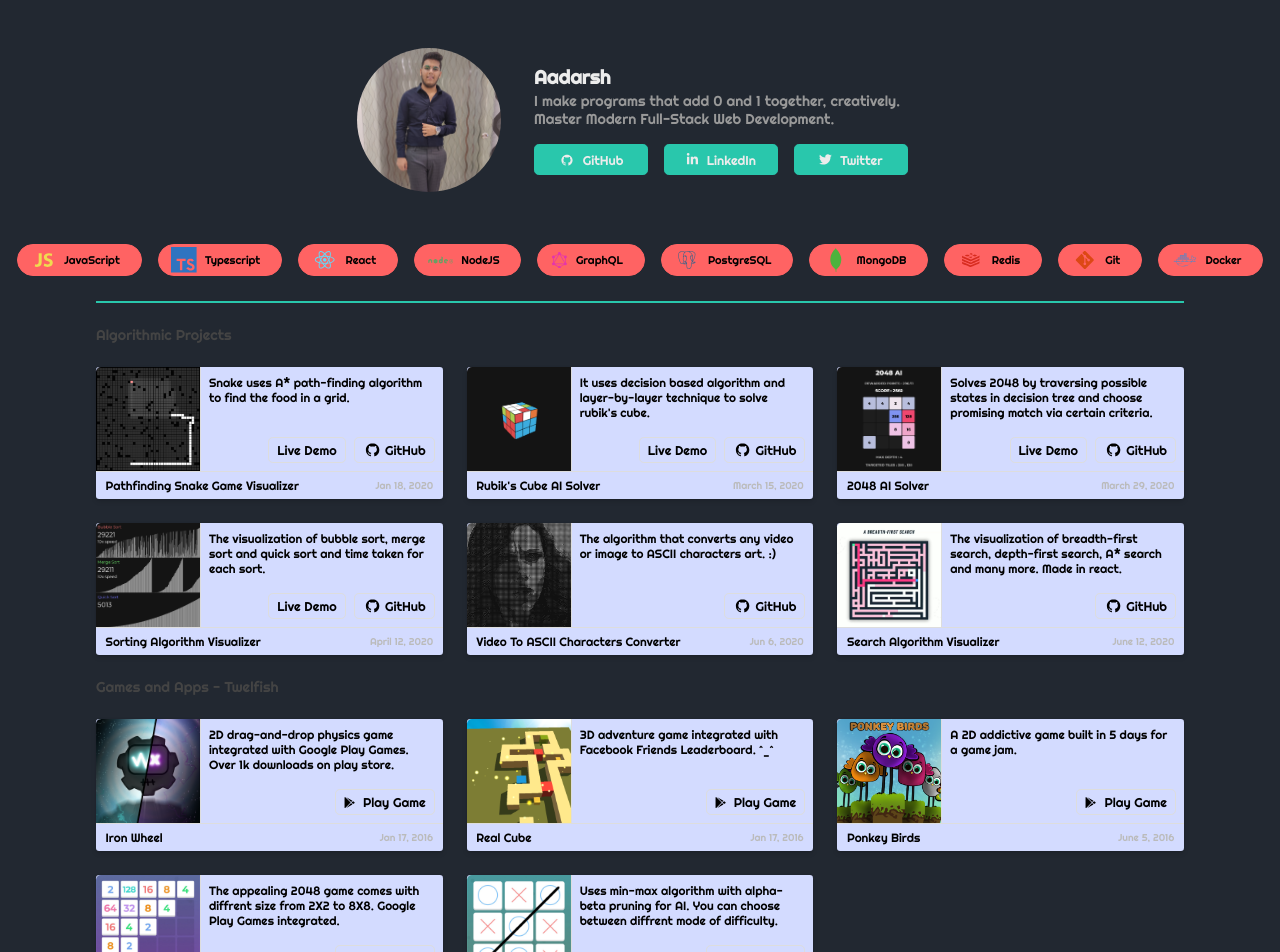
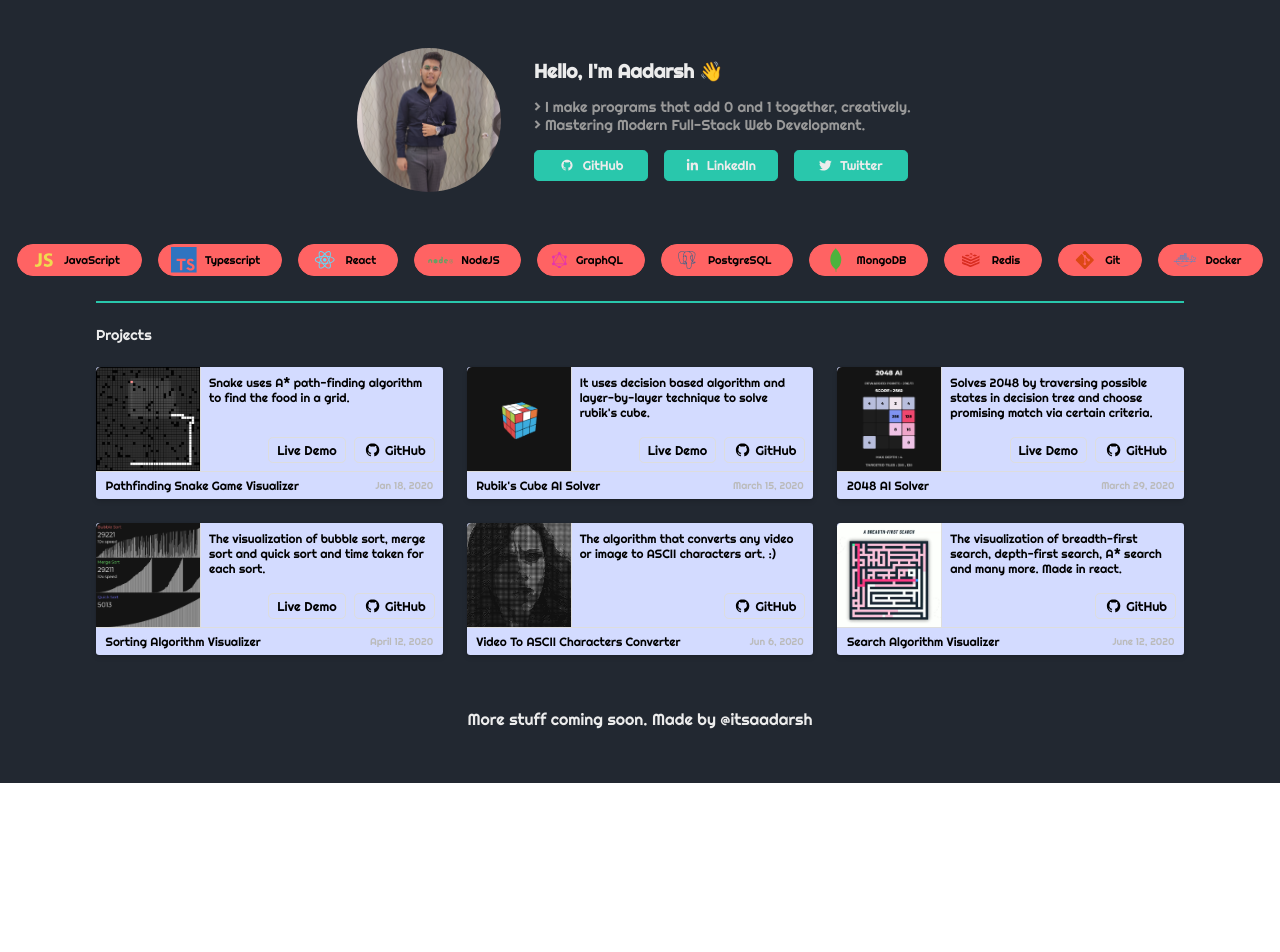
Before and after one commit to Itsaadarsh/aadar.sh, a React (Create React App) app: page / in a window 1280 px wide. Shown: the top 952 px of the page. After the commit the page ends 800 px from the top, so only its background shows below. Built offline with nearby package versions, Linux system fonts and the light colour scheme.

Commit message:
changing css here and ther

```diff
--- a/src/components/Bottombar.js
+++ b/src/components/Bottombar.js
@@ -3,11 +3,11 @@ import styled from 'styled-components';
 
 const BottombarStyled = styled.div`
   width: 100%;
-  height: 7rem;
+  height: 8rem;
   display: flex;
   justify-content: center;
   align-items: center;
-  color: #333333;
+  color: #ececec;
 `;
 
 const Bottombar = () => (
--- a/src/components/Navbar.js
+++ b/src/components/Navbar.js
@@ -57,7 +57,7 @@ const ProfileStyled = styled.img`
   @media (max-width: 35rem) {
     width: 6rem;
     height: 6rem;
-    margin: 1rem 0;
+    margin: 1rem 5.5rem;
   }
 `;
 
@@ -70,6 +70,7 @@ const TitleStyled = styled.div`
 
 const BioStyled = styled.div`
 font-size: 0.9rem;
+margin: 0.7rem 0 0 0;
   color: #999999;
 `;
 
@@ -110,13 +111,10 @@ const TechStackButton = styled.div`
   display: flex;
   align-items: center;
   padding: 0.2rem 0.8rem;
-
   background-color: #ff6363;
-
   font-size: 1.6rem;
   margin: 0 0.5rem;
   height: 1.5rem;
-
 
   transition: box-shadow 100ms;
   &:hover {
@@ -147,8 +145,8 @@ const Navbar = () => {
           <ProfileStyled src={Profile}></ProfileStyled>
         </SectionStyled>
         <SectionStyled>
-          <TitleStyled>Aadarsh</TitleStyled>
-          <BioStyled>I make programs that add 0 and 1 together, creatively.<br />Master Modern Full-Stack Web Development.</BioStyled>
+          <TitleStyled>Hello, I'm Aadarsh 👋</TitleStyled>
+          <BioStyled> > I make programs that add 0 and 1 together, creatively.<br /> > Mastering Modern Full-Stack Web Development.</BioStyled>
           <div style={{ display: 'flex' }}>
             <ButtonStyled href='https://github.com/Itsaadarsh' target="_blank" ><GitHubIcon />GitHub</ButtonStyled>
             <ButtonStyled href='https://www.linkedin.com/in/itsaadarsh/' target="_blank" ><LinkedInIcon />LinkedIn</ButtonStyled>
--- a/src/constants/section_2.js
+++ /dev/null
@@ -1,43 +0,0 @@
-
-import _ironWheelImg from '../images/ironwheel.png';
-import _realCubeImg from '../images/realcube.png';
-import _ponkeyBirdsImg from '../images/ponkey.png';
-import _2048MagicImg from '../images/magic2048.jpg';
-import _magicTicTacToeImg from '../images/magictictactoe.jpg';
-
-export default [{
-  title: 'Iron Wheel',
-  cover: _ironWheelImg,
-  visit: 'https://play.google.com/store/apps/details?id=com.twelfish.ironwheel',
-  time: 'Jan 17, 2016',
-  info: '2D drag-and-drop physics game integrated with Google Play Games. Over 1k downloads on play store.'
-},
-{
-  title: 'Real Cube',
-  cover: _realCubeImg,
-  visit: 'https://play.google.com/store/apps/details?id=com.twelfish.realcube',
-  time: 'Jan 17, 2016',
-  info: '3D adventure game integrated with Facebook Friends Leaderboard. ^_^'
-},
-{
-  title: 'Ponkey Birds',
-  cover: _ponkeyBirdsImg,
-  visit: 'https://play.google.com/store/apps/details?id=com.twelfish.ponkeybirds',
-  time: 'June 5, 2016',
-  info: 'A 2D addictive game built in 5 days for a game jam.'
-},
-{
-  title: '2048 Magic',
-  cover: _2048MagicImg,
-  visit: 'https://play.google.com/store/apps/details?id=com.twelfish.magic2048',
-  time: 'March 9, 2020',
-  info: 'The appealing 2048 game comes with diffrent size from 2X2 to 8X8. Google Play Games integrated.'
-},
-{
-  title: 'Tic-Tac-Toe Magic',
-  cover: _magicTicTacToeImg,
-  visit: 'https://play.google.com/store/apps/details?id=com.twelfish.magictictactoe',
-  time: 'March 24, 2020',
-  info: 'Uses min-max algorithm with alpha-beta pruning for AI. You can choose between diffrent mode of difficulty.'
-},
-];
--- a/src/pages/Home.js
+++ b/src/pages/Home.js
@@ -6,7 +6,6 @@ import Card from '../components/Card';
 import Bottombar from '../components/Bottombar';
 
 import section_1 from '../constants/section_1';
-import section_2 from '../constants/section_2';
 
 const HomeWrapper = styled.div`
   display: flex;
@@ -25,7 +24,7 @@ const HomeWrapper = styled.div`
 
 const TitleWrapper = styled.div`
   height: 4rem;
-  color: #444444;
+  color: #ececec;
   font-weight: 500;
   font-size: 0.9rem;
   display: flex;
@@ -49,21 +48,11 @@ const Home = () => {
     <HomeWrapper>
       <Navbar />
       <TitleWrapper>
-        Algorithmic Projects
+        Projects
       </TitleWrapper>
       <GridWrapper>
         {
           section_1.map((card, index) => (
-            <Card key={index} card={card} />
-          ))
-        }
-      </GridWrapper>
-      <TitleWrapper>
-        Games and Apps - Twelfish
-      </TitleWrapper>
-      <GridWrapper>
-        {
-          section_2.map((card, index) => (
             <Card key={index} card={card} />
           ))
         }
```
